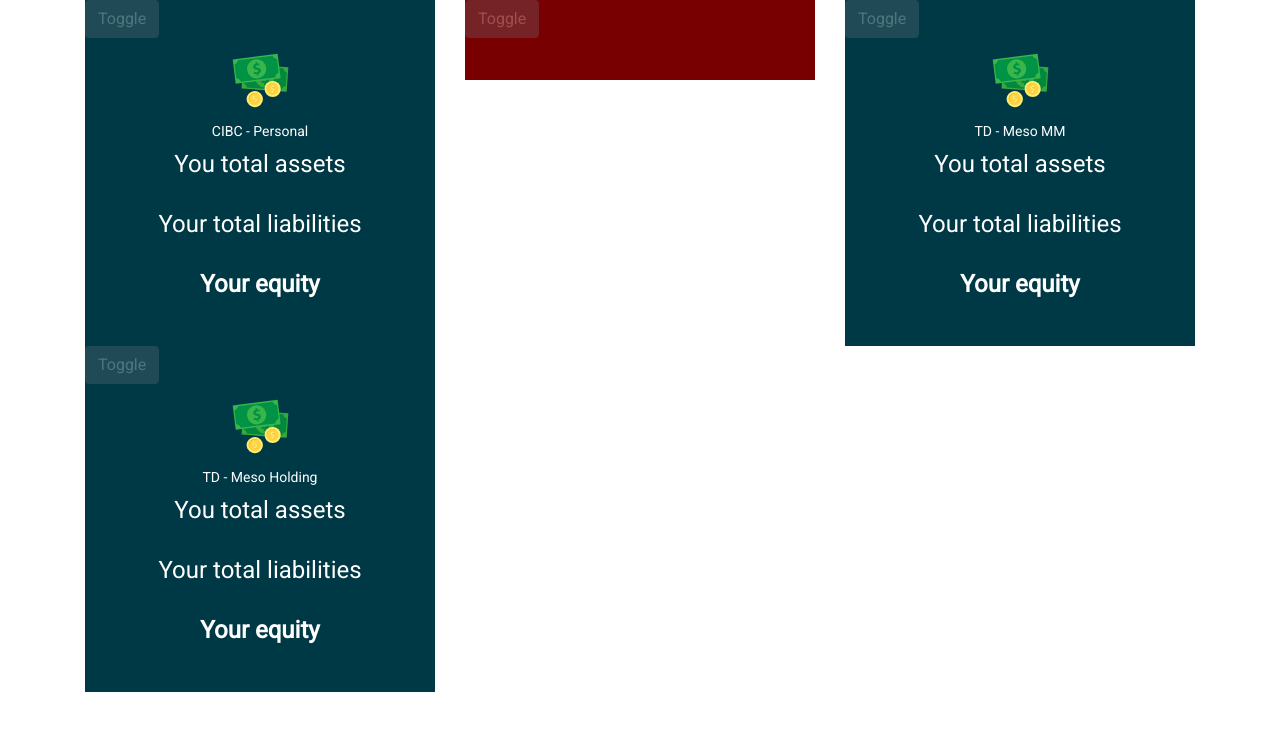
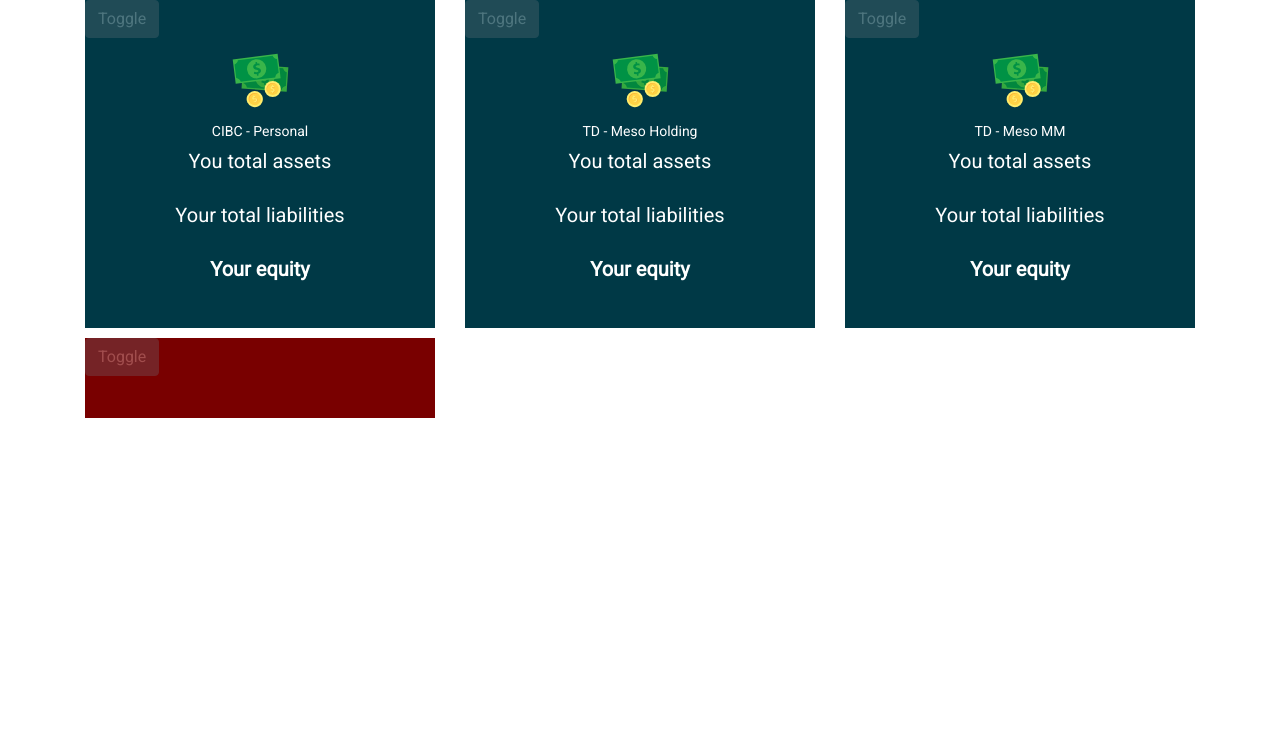
Before and after one commit to mesopotamia/fincheck, an Angular app in the folder webclient/: page / in a window 1280 px wide. Shown: the top 730 px of the page. Built offline with nearby package versions, Linux system fonts and the light colour scheme.

Commit message:
add meso mm and meso holding support

```diff
--- a/webclient/src/app/app.component.html
+++ b/webclient/src/app/app.component.html
@@ -10,8 +10,10 @@
     </div>
     <div class="col-sm-4">
       <fc-toggler>
-        <fc-credit-score [description]="creditScore?.description" [score]="creditScore?.score"></fc-credit-score>
-        <fc-login class="config" loginType="EQUIFAX" (loginEvent)="onLogin($event)"></fc-login>
+        <fc-networth accountName="TD - Meso Holding" [netWorth]="dbService.getNetWorthBySource('TDMesoHolding')?.netWorth"
+                     [liabilities]="dbService.getNetWorthBySource('TDMesoHolding')?.liabilities"
+                     [assets]="dbService.getNetWorthBySource('TDMesoHolding')?.assets"></fc-networth>
+        <fc-login class="config" loginType="TDMesoHolding" (loginEvent)="onLogin($event)"></fc-login>
       </fc-toggler>
     </div>
     <div class="col-sm-4">
@@ -26,10 +28,8 @@
   <div class="row">
     <div class="col-sm-4">
       <fc-toggler>
-        <fc-networth accountName="TD - Meso Holding" [netWorth]="dbService.getNetWorthBySource('TDMesoHolding')?.netWorth"
-                     [liabilities]="dbService.getNetWorthBySource('TDMesoHolding')?.liabilities"
-                     [assets]="dbService.getNetWorthBySource('TDMesoHolding')?.assets"></fc-networth>
-        <fc-login class="config" loginType="TDMesoHolding" (loginEvent)="onLogin($event)"></fc-login>
+        <fc-credit-score [description]="creditScore?.description" [score]="creditScore?.score"></fc-credit-score>
+        <fc-login class="config" loginType="EQUIFAX" (loginEvent)="onLogin($event)"></fc-login>
       </fc-toggler>
     </div>
   </div>
--- a/webclient/src/app/networth/networth.component.scss
+++ b/webclient/src/app/networth/networth.component.scss
@@ -3,7 +3,7 @@
   background-color: #003946;
   color: #fff;
   padding: 40px;
-  font-size: 1.5rem;
+  font-size: 1.25rem;
   text-align: center;
 }
 .net-worth {
--- a/webclient/src/styles.scss
+++ b/webclient/src/styles.scss
@@ -6,3 +6,6 @@ body {
 img {
   max-width: 100%;
 }
+.row + .row {
+  margin-top: 10px;
+}
```
Also changed, not shown: 1 other file (tests, documents, lock files or other folders).
